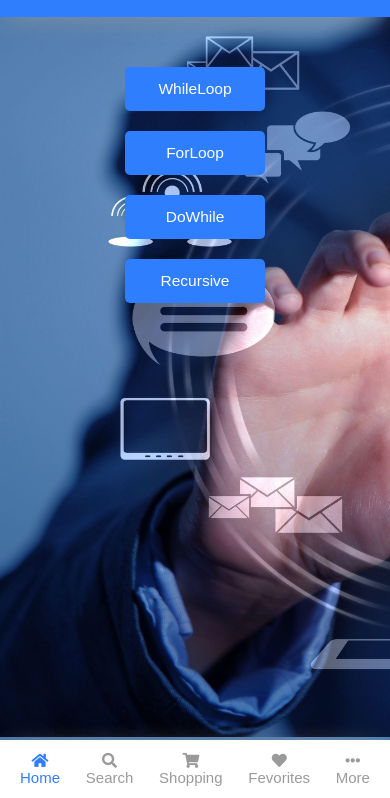
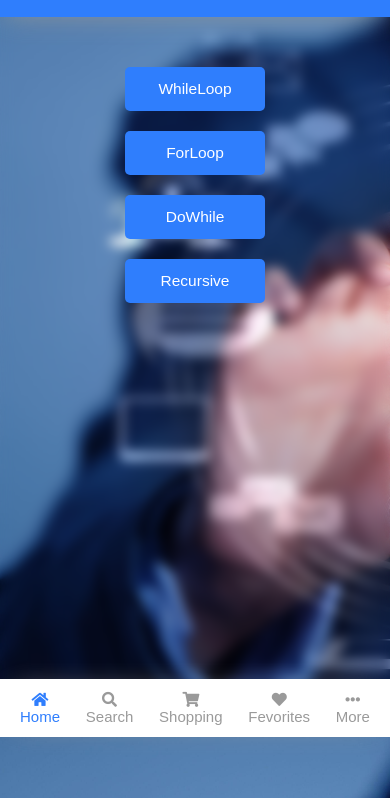
Before and after one commit to Jawad-Jamil/Even-Odd-Final, a plain HTML site: page index.html in a window 390 px wide. Shown: the part 46-844 px from the top of the page. Drawn offline with Linux system fonts and the light colour scheme; a script that the page names is missing.

Commit message:
Update style.css

```diff
--- a/style.css
+++ b/style.css
@@ -21,6 +21,10 @@ body{
      background-size: cover;
 }
 
+.mobile_body{
+            backdrop-filter: blur(6px);
+}
+
 
 @media (min-width: 576px){
     .mobile_body{
@@ -30,7 +34,6 @@ body{
         height: 95vh;
         margin: 2vh auto;
         border-radius: 5px;
-        backdrop-filter: blur(6px);
         overflow: hidden;
     }
 
```
